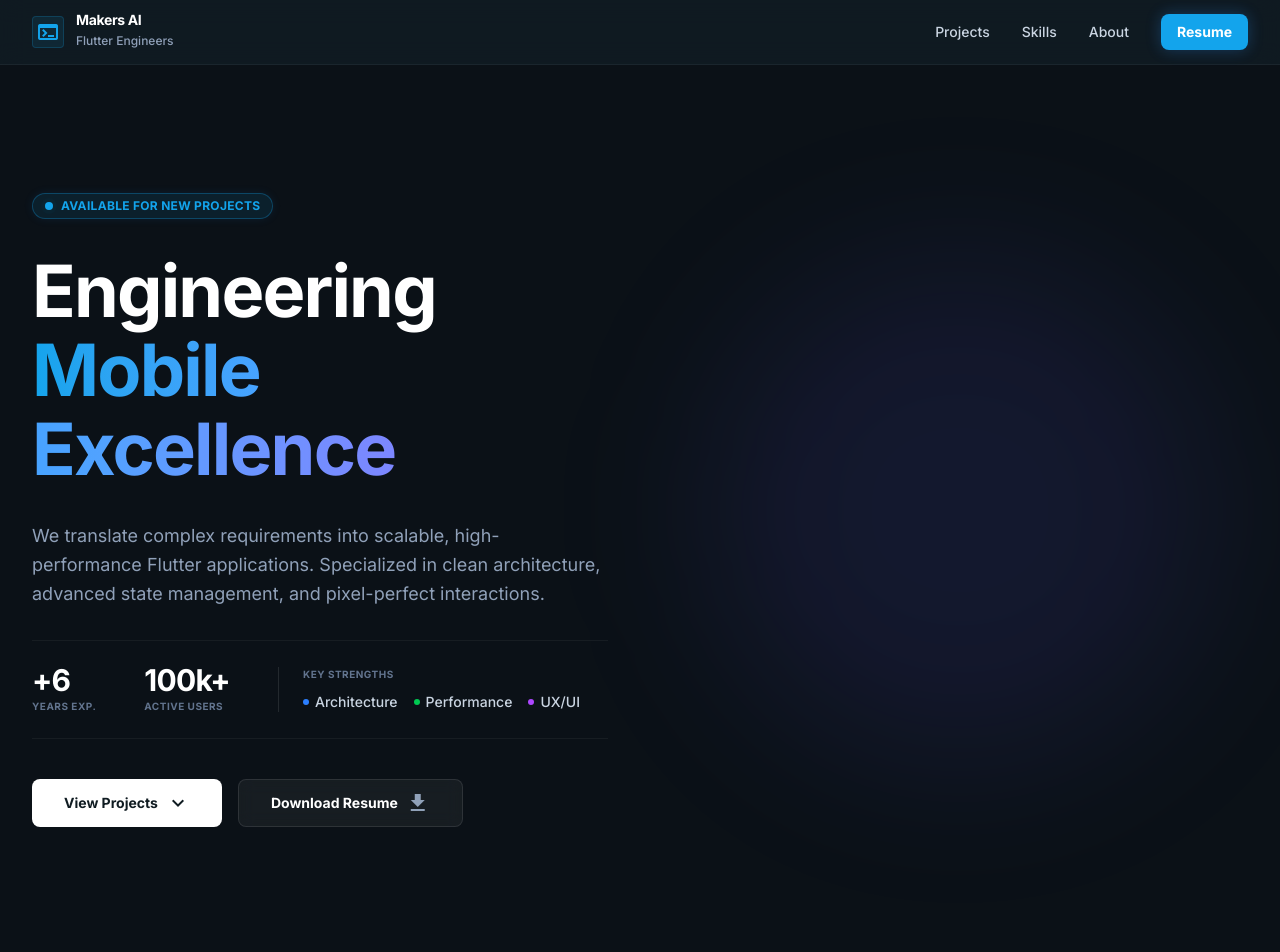
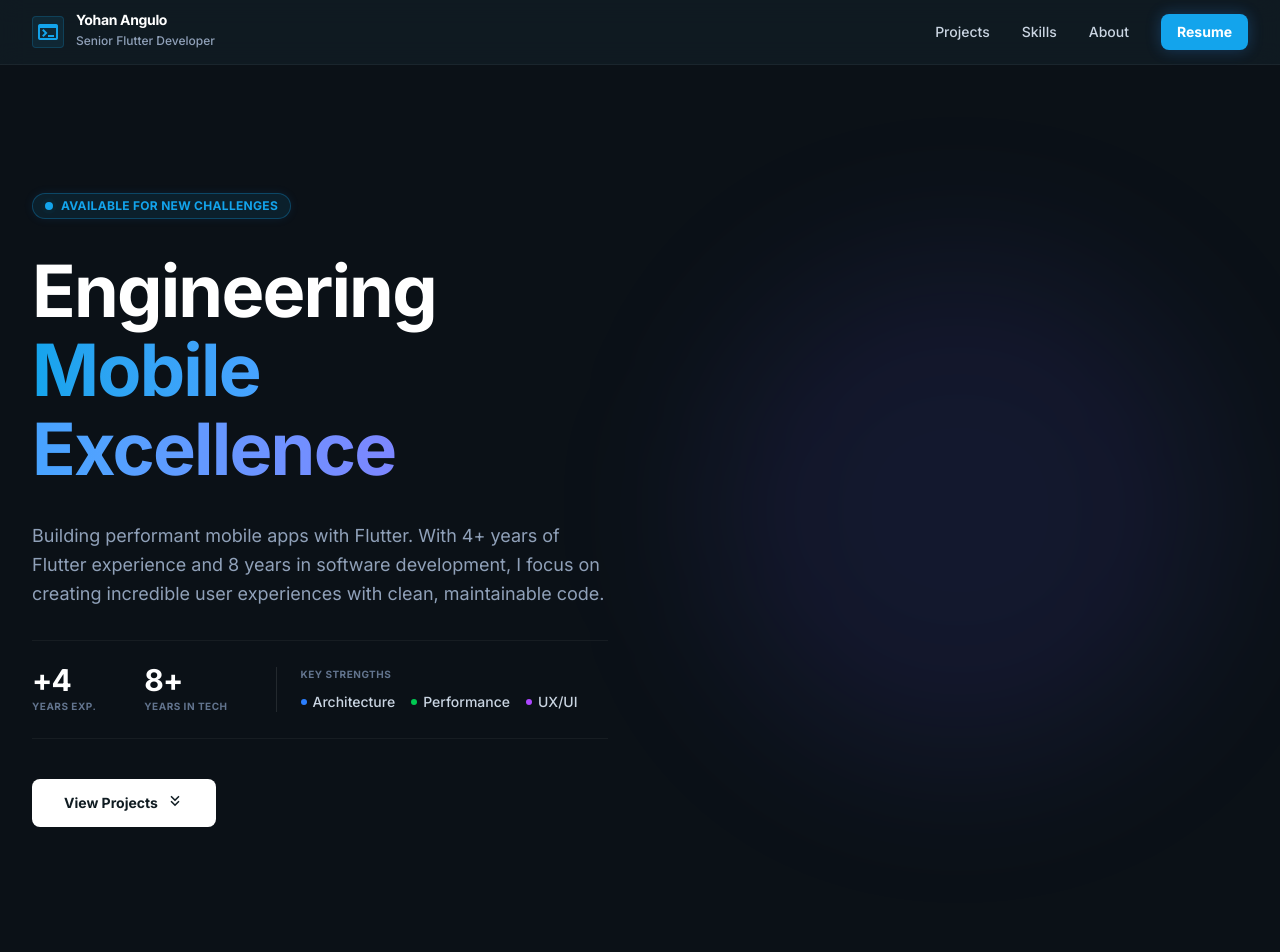
Before and after one commit to yohanangulo/yohanangulo.github.io, a Next.js app: page / in a window 1280 px wide. Shown: the top 952 px of the page. Built offline with nearby package versions, Linux system fonts and the light colour scheme.

Commit message:
- Update messages - Remove `Download resume` button from the hero section

```diff
--- a/data/messages.ts
+++ b/data/messages.ts
@@ -1,13 +1,13 @@
 export const messages = {
   // Hero
-  hero_available_for_new_roles: 'Available for new projects',
+  hero_available_for_new_roles: 'Available for new challenges',
   hero_translate_requirements:
-    'We translate complex requirements into scalable, high-performance Flutter applications. Specialized in clean architecture, advanced state management, and pixel-perfect interactions.',
+    'Building performant mobile apps with Flutter. With 4+ years of Flutter experience and 8 years in software development, I focus on creating incredible user experiences with clean, maintainable code.',
   hero_mobile_excellence: 'Mobile Excellence',
-  hero_years_experience_num: '+6',
+  hero_years_experience_num: '+4',
   hero_years_exp: 'Years Exp.',
-  hero_active_users_count: '100k+',
-  hero_active_users: 'Active Users',
+  hero_active_users_count: '8+',
+  hero_active_users: 'Years in Tech',
   hero_key_strengths: 'Key Strengths',
   hero_architecture: 'Architecture',
   hero_performance: 'Performance',
@@ -18,32 +18,32 @@ export const messages = {
   hero_production_ready: 'Production Ready',
 
   // Navigation
-  nav_name: 'Makers AI',
-  nav_role: 'Flutter Engineers',
+  nav_name: 'Yohan Angulo',
+  nav_role: 'Senior Flutter Developer',
   nav_link_skills: 'Skills',
   nav_link_about: 'About',
   nav_link_work: 'Projects',
   nav_button_resume: 'Resume',
 
   // About
-  about_me_title: 'About Us',
+  about_me_title: 'About Me',
   about_heading: 'More than just code',
   about_description:
-    'We don’t just write Dart — we build products. With over 6 years of combined experience in mobile development, we bridge the gap between complex engineering challenges and seamless user experiences. We specialize in optimizing app performance, reducing build sizes, and setting up scalable CI/CD workflows for production-ready Flutter applications.',
+    "I don't just write code — I solve problems. With 8 years in tech and 4+ years dedicated to Flutter, I've learned that great apps come from understanding both the technical challenges and the end user's needs. I focus on writing clean, maintainable code that performs well and scales as your product grows.",
   about_feature_performance: 'Performance',
   about_feature_responsive: 'Responsive',
   about_feature_clean_arch: 'Clean Arch',
 
   // Skills
   skills_title: 'Technical Expertise',
-  skills_description: 'Core technologies and tools we use to build scalable mobile applications.',
+  skills_description: 'Core technologies and tools I use to build scalable mobile applications.',
   skills_view_full_stack: 'View Full Tech Stack',
 
   // Featured Work
   featured_work_title_prefix: 'Featured ',
   featured_work_title_suffix: 'Work',
   featured_work_description:
-    'Engineering seamless mobile experiences with Flutter. Focused on high-performance architectures, advanced state management, and scalable design systems.',
+    'Engineering mobile experiences with Flutter. Focused on high-performance architectures, advanced state management, and scalable design systems.',
   featured_work_view_all: 'View All Projects',
 
   // Projects Page
@@ -55,11 +55,13 @@ export const messages = {
   projects_load_more: 'Load More Projects',
 
   // Footer
-  footer_name: 'Makers AI',
-  footer_role_location: 'Flutter Engineers building production-ready mobile apps.',
+  footer_name: 'Yohan Angulo',
+  footer_role_location: 'Senior Flutter Developer',
   footer_linkedin: 'LinkedIn',
+  footer_linkedin_url: 'https://www.linkedin.com/in/yohan-angulo',
   footer_github: 'GitHub',
-  footer_copyright: '© 2025 Makers AI. Built with modern web technologies',
+  footer_github_url: 'https://github.com/yohanangulo',
+  footer_copyright: (year: number) => `© ${year} Yohan Angulo. Built with modern web technologies`,
 
   // UI Elements
   scroll_to_top: 'Scroll to top',
--- a/src/components/Footer.tsx
+++ b/src/components/Footer.tsx
@@ -10,13 +10,13 @@ export default function Footer() {
           <p className="text-slate-500 text-sm mt-1">{messages.footer_role_location}</p>
         </div>
         <div className="flex items-center gap-6">
-          <a className="text-slate-400 hover:text-white transition-colors" href="#">
+          <a className="text-slate-400 hover:text-white transition-colors" href={messages.footer_linkedin_url} target="_blank">
             <span className="sr-only">{messages.footer_linkedin}</span>
             <svg className="h-6 w-6" fill="currentColor" viewBox="0 0 24 24">
               <path d="M19 0h-14c-2.761 0-5 2.239-5 5v14c0 2.761 2.239 5 5 5h14c2.762 0 5-2.239 5-5v-14c0-2.761-2.238-5-5-5zm-11 19h-3v-11h3v11zm-1.5-12.268c-.966 0-1.75-.79-1.75-1.764s.784-1.764 1.75-1.764 1.75.79 1.75 1.764-.783 1.764-1.75 1.764zm13.5 12.268h-3v-5.604c0-3.368-4-3.113-4 0v5.604h-3v-11h3v1.765c1.396-2.586 7-2.777 7 2.476v6.759z"></path>
             </svg>
           </a>
-          <a className="text-slate-400 hover:text-white transition-colors" href="#">
+          <a className="text-slate-400 hover:text-white transition-colors" href={messages.footer_github_url} target="_blank">
             <span className="sr-only">{messages.footer_github}</span>
             <svg className="h-6 w-6" fill="currentColor" viewBox="0 0 24 24">
               <path d="M12 0c-6.626 0-12 5.373-12 12 0 5.302 3.438 9.8 8.207 11.387.599.111.793-.261.793-.577v-2.234c-3.338.726-4.033-1.416-4.033-1.416-.546-1.387-1.333-1.756-1.333-1.756-1.089-.745.083-.729.083-.729 1.205.084 1.839 1.237 1.839 1.237 1.07 1.834 2.807 1.304 3.492.997.107-.775.418-1.305.762-1.604-2.665-.305-5.467-1.334-5.467-5.931 0-1.311.469-2.381 1.236-3.221-.124-.303-.535-1.524.117-3.176 0 0 1.008-.322 3.301 1.23.957-.266 1.983-.399 3.003-.404 1.02.005 2.047.138 3.006.404 2.291-1.552 3.297-1.23 3.297-1.23.653 1.653.242 2.874.118 3.176.77.84 1.235 1.911 1.235 3.221 0 4.609-2.807 5.624-5.479 5.921.43.372.823 1.102.823 2.222v3.293c0 .319.192.694.801.576 4.765-1.589 8.199-6.086 8.199-11.386 0-6.627-5.373-12-12-12z"></path>
@@ -24,7 +24,7 @@ export default function Footer() {
           </a>
         </div>
       </div>
-      <div className="text-center mt-8 text-slate-600 text-xs">{messages.footer_copyright}</div>
+      <div className="text-center mt-8 text-slate-600 text-xs">{messages.footer_copyright(new Date().getFullYear())}</div>
     </footer>
   )
 }
--- a/src/components/Hero.tsx
+++ b/src/components/Hero.tsx
@@ -65,14 +65,8 @@ export default function Hero() {
                 className="flex-1 sm:flex-none h-12 px-8 bg-white text-background-dark hover:bg-slate-200 text-sm font-bold rounded-lg transition-colors flex items-center justify-center gap-2 cursor-pointer"
               >
                 {messages.hero_view_mob_projects}
-                <span className="material-icons text-[18px]">keyboard_arrow_down</span>
+                <span className="material-icons text-[18px]! animate-bounce">keyboard_double_arrow_down</span>
               </a>
-              <button className="flex-1 sm:flex-none h-12 px-8 border border-white/10 bg-white/5 hover:bg-white/10 text-white text-sm font-bold rounded-lg transition-all flex items-center justify-center gap-2 backdrop-blur-sm group">
-                {messages.hero_download_cv}
-                <span className="material-icons text-[18px] text-slate-400 group-hover:text-white transition-colors">
-                  download
-                </span>
-              </button>
             </div>
           </div>
           <div className="relative h-150 w-full hidden lg:flex items-center justify-center perspective-1000 group select-none">
@@ -157,8 +151,11 @@ export default function Hero() {
                   <div className="absolute inset-0 bg-linear-to-t from-background-dark/90 via-transparent to-transparent"></div>
                   <div className="absolute bottom-8 left-1/2 -translate-x-1/2 w-[90%] p-3 bg-[#0b1117]/80 backdrop-blur-md border border-white/10 rounded-xl flex items-center justify-between shadow-lg">
                     <div className="flex items-center gap-3">
-                      <div className="w-10 h-10 rounded-full bg-green-500/10 flex items-center justify-center text-green-400 border border-green-500/20">
-                        <span className="material-icons text-lg">verified</span>
+                      <div className="relative">
+                        <div className="w-10 h-10 rounded-full bg-green-500/10 flex items-center justify-center text-green-400 border border-green-500/20 absolute animate-ping"></div>
+                        <div className="w-10 h-10 rounded-full bg-green-500/10 flex items-center justify-center text-green-400 border border-green-500/20">
+                          <span className="material-icons text-lg">verified</span>
+                        </div>
                       </div>
                       <div>
                         <div className="text-[10px] text-slate-400 font-medium uppercase tracking-wider">
```
